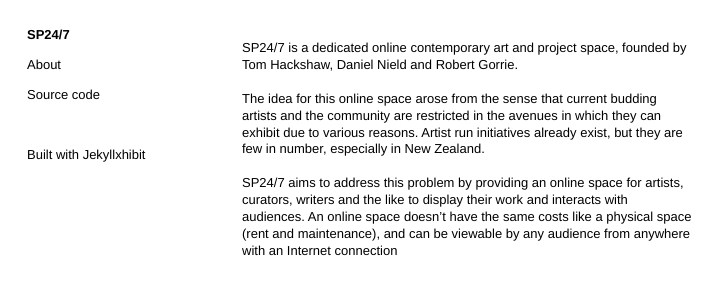
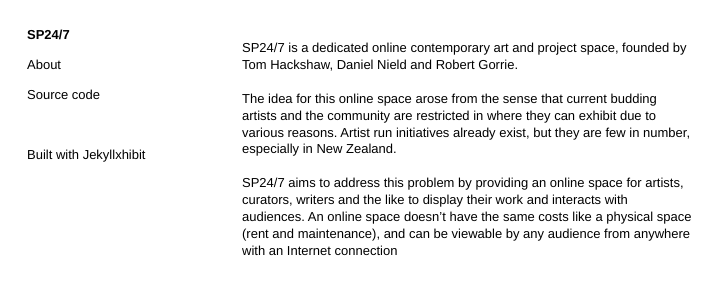
Before and after one commit to fofnz/fofnz.github.io, a Jekyll site: the page built from about.md, in a window 1280 px wide. Shown: the top 300 px of the page, without its empty margins (0-727 px from the left). Built offline with Jekyll 4.4.1, drawn with Linux system fonts in a browser that asks for light colours.

Commit message:
Update about.md

```diff
--- a/about.md
+++ b/about.md
@@ -5,7 +5,7 @@
 
 SP24/7 is a dedicated online contemporary art and project space, founded by Tom Hackshaw, Daniel Nield and Robert Gorrie.
 <br><br>
-The idea for this online space arose from the sense that current budding artists and the community are restricted in the avenues in which they can exhibit due to various reasons. Artist run initiatives already exist, but they are few in number, especially in New Zealand.
+The idea for this online space arose from the sense that current budding artists and the community are restricted in where they can exhibit due to various reasons. Artist run initiatives already exist, but they are few in number, especially in New Zealand.
 <br><br>
 SP24/7 aims to address this problem by providing an online space for artists, curators, writers and the like to display their work and interacts with audiences. An online space doesn't have the same costs like a physical space (rent and maintenance), and can be viewable by any audience from anywhere with an Internet connection
 <br><br>
```
